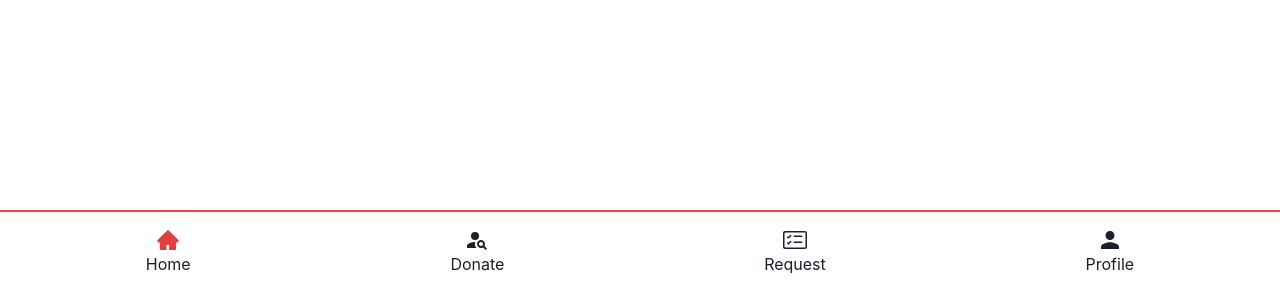
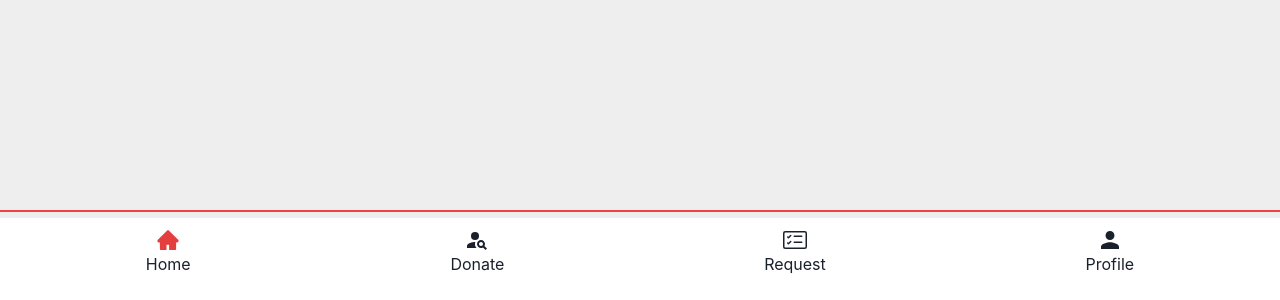
Before and after one commit to pranav743/Rakt-Sahay, a React (Create React App) app in the folder client/: page /profile in a window 1280 px wide. Shown: the part 500-800 px from the top of the page. Built offline with nearby package versions, Linux system fonts and the light colour scheme.

Commit message:
added Wrapper

```diff
--- a/client/package.json
+++ b/client/package.json
@@ -12,6 +12,7 @@
     "@testing-library/user-event": "^13.5.0",
     "axios": "^1.6.6",
     "framer-motion": "^11.0.3",
+    "gsap": "^3.12.5",
     "react": "^18.2.0",
     "react-dom": "^18.2.0",
     "react-icons": "^5.0.1",
--- a/client/src/App.js
+++ b/client/src/App.js
@@ -8,21 +8,24 @@ import {
 } from "react-router-dom";
 import BottomNav from "./components/bottomNav";
 import Splash from "./screens/splash";
+import Wrapper from "./components/Wrapper";
 
 function App() {
   return (
     <div className="App">
       <Router>
-        <Routes>
-          <Route path="/" exact element={<Splash />} />
-          {/* <Route path="/login-screen" exact component={LoginScreen} />
+        <Wrapper>
+          <Routes>
+            <Route path="/" exact element={<Splash />} />
+            {/* <Route path="/login-screen" exact component={LoginScreen} />
           <Route path="/login" exact component={LoginPage} />
           <Route path="/sign-up" exact component={SignUpPage} />
           <Route path="/home" exact component={HomePage} />
           <Route path="/find-donor" exact component={FindDonorPage} />
           <Route path="/request-donor" exact component={RequestDonorPage} />
           <Route path="/profile" exact component={ProfilePage} /> */}
-        </Routes>
+          </Routes>
+        </Wrapper>
       </Router>
     </div>
   );
--- /dev/null
+++ b/client/src/components/Wrapper.jsx
@@ -0,0 +1,63 @@
+import React, { useEffect, useState, useRef } from 'react';
+import { gsap } from 'gsap';
+import { ScrollTrigger } from 'gsap/ScrollTrigger';
+import { useLocation } from 'react-router-dom';
+
+
+gsap.registerPlugin(ScrollTrigger);
+
+const Wrapper = ({ children }) => {
+
+  const scrollManager = useRef(null);
+  const location = useLocation();
+
+  useEffect(() => {
+
+    const animationTimeout = setTimeout(() => {
+      const appearElements = document.querySelectorAll(".appear");
+
+      appearElements.forEach((element) => {
+        gsap.from(
+          element,
+          {
+            x: 60,
+
+            y: 1,
+            duration: 1.5,
+            opacity: 0,
+            scrollTrigger: {
+              trigger: element,
+              start: "top bottom",
+              end: "bottom top",
+              scroller: scrollManager.current,
+              toggleActions: "restart play restart none",
+              // scrub: true,
+              // markers: true,
+            }
+          }
+        );
+      });
+    }, 100); // Adjust the delay as needed
+
+    return () => {
+      clearTimeout(animationTimeout);
+    };
+  }, [children, location.pathname]);
+
+  return (
+    <div
+      ref={scrollManager}
+      style={{
+        width: '100%',
+        minHeight: 'calc(100vh - 82px)',
+        overflowY: 'auto',
+        backgroundColor: '#eee',
+        position: 'relative',
+      }}
+    >
+      {children}
+    </div>
+  );
+};
+
+export default Wrapper;
```
Also changed, not shown: 1 other file (tests, documents, lock files or other folders).
